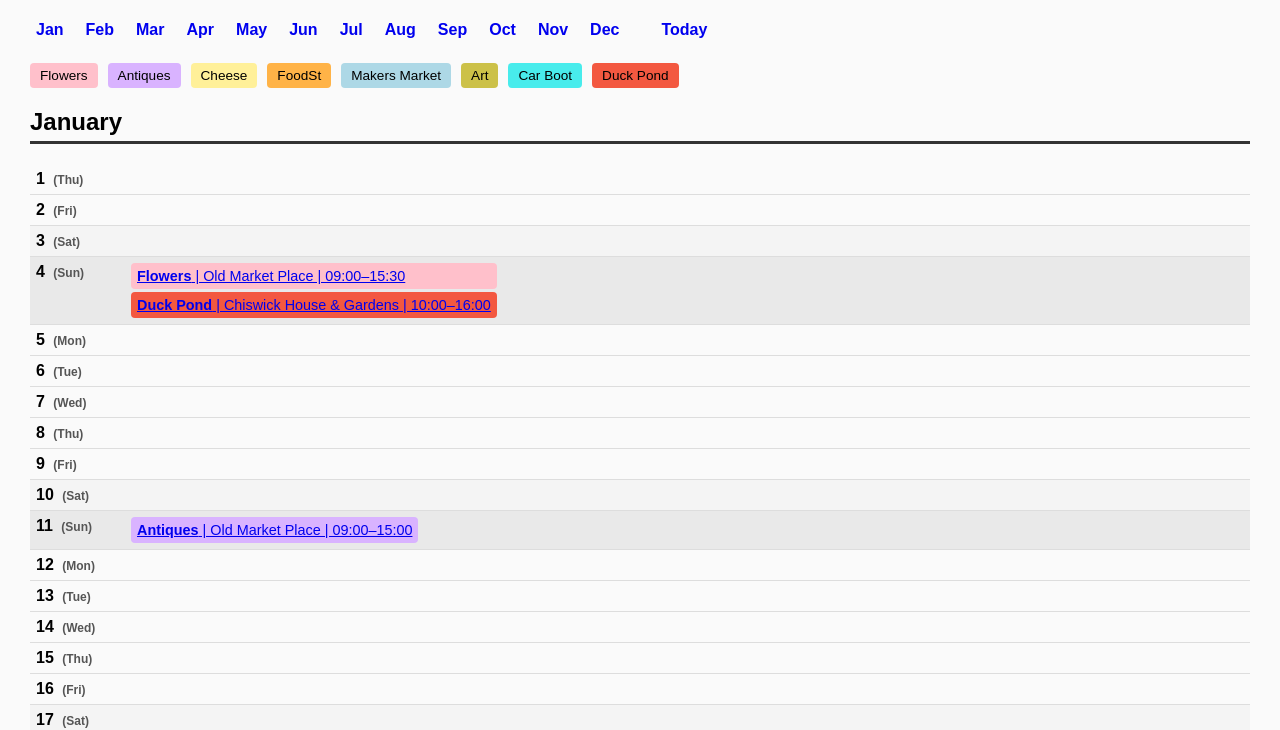
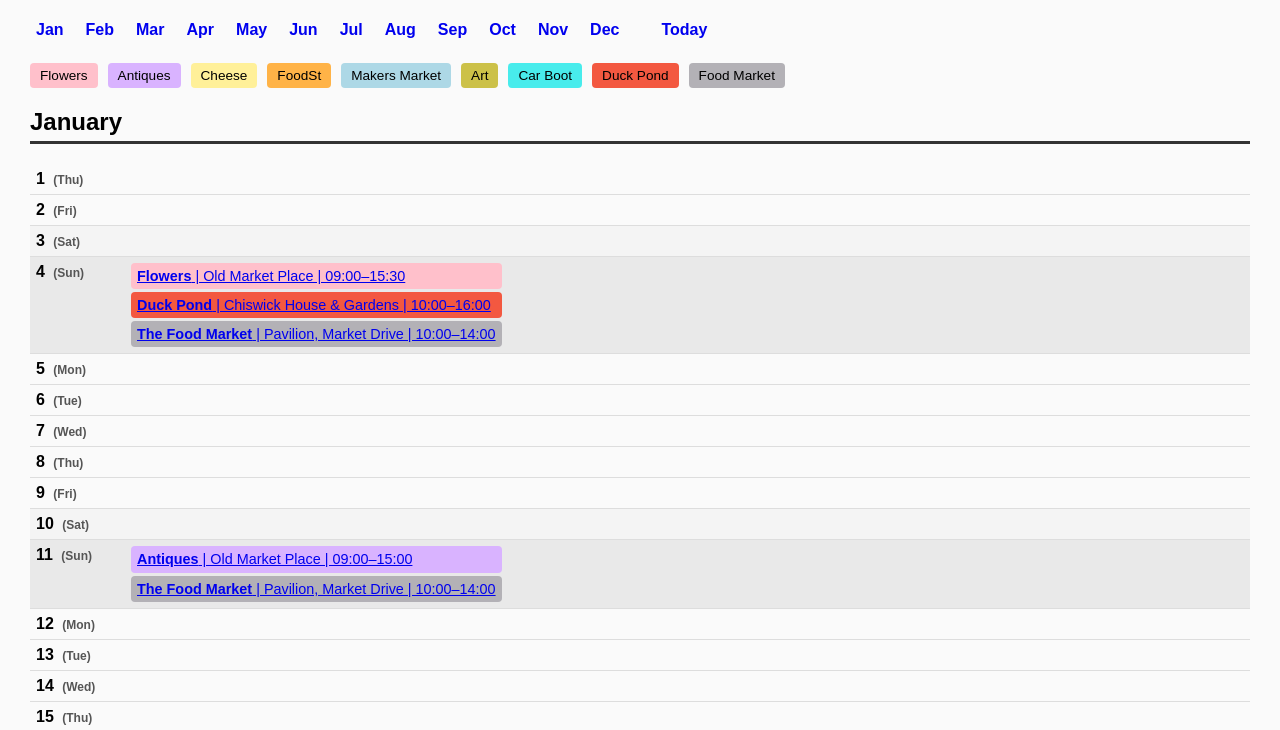
Before and after one commit to SachinKainth/acton-chiswick-calendar, a website with bundled scripts: page index.html in a window 1280 px wide. Shown: the part 70-800 px from the top of the page. Built offline with nearby package versions, Linux system fonts and the light colour scheme.

Commit message:
Added the food market to the calendar

```diff
--- a/css/styles.css
+++ b/css/styles.css
@@ -92,6 +92,9 @@ body{
  .duck{
 	background:#f35840;
 }
+ .foodmarket{
+	background: #b3b1b6;
+}
  .legend{
 	 display:flex;
 	 gap:10px;
--- a/index.html
+++ b/index.html
@@ -22,6 +22,7 @@
                             <div class="legend-item art">Art</div>
 							<div class="legend-item car">Car Boot</div>
 							<div class="legend-item duck">Duck Pond</div>
+							<div class="legend-item foodmarket">Food Market</div>
 						</div>
 						<div id="calendar"></div>
 						<script type="module" src="js/calendar.js"></script>
--- a/js/events.js
+++ b/js/events.js
@@ -122,16 +122,17 @@ export const regularEvents = [
 export const everySundayEvents = [
 	{
 		name: "The Food Market",
+		skip: ['2026-04-05'],
 		location: "Pavilion, Market Drive",
 		time: "10:00–14:00",
 		area: "chiswick",
-		class: "food",
+		class: "foodmarket",
 		link: "https://thefoodmarketchiswick.com/"
-	},
+	}
 ]
 
 export function eventsForSunday(sunday, date, ymd) {
-	return regularEvents
+	let re = regularEvents
 		.filter(event => {
 			if (event.sunday !== sunday) return false
 			if (event.skipJanuary && date.getMonth() === 0) return false
@@ -141,6 +142,13 @@ export function eventsForSunday(sunday, date, ymd) {
 			...event,
 			link: event.link + ymd
 		}))
+
+	const dateStr = dateUtils.formatDate(date)
+
+	const ese = everySundayEvents.filter(e =>
+		!e.skip?.includes(dateStr))
+
+	return re.concat(ese)
 }
 
 export function getEventsForDate(date) {
--- a/package.json
+++ b/package.json
@@ -2,7 +2,7 @@
   "name": "acton-and-chiswick-calendar",
   "version": "1.0.0",
   "type": "module",
-  "description": "<h1>Markets in Acton and Chiswick in 2026</h1>",
+  "description": "<h1>Markets in Acton and Chiswick</h1>",
   "main": "calendar.js",
   "scripts": {
     "start": "node index.js",
```
Also changed, not shown: tests/calendar.integration.test.js (+1 -1 lines), tests/events.test.js (+35 -4 lines).
